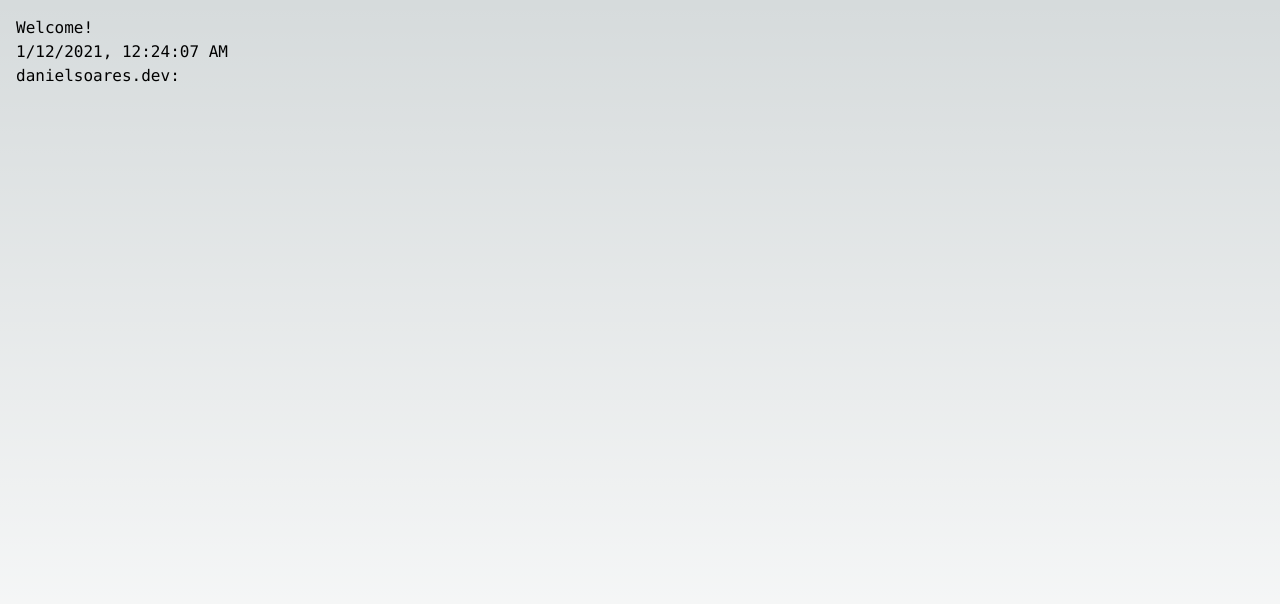
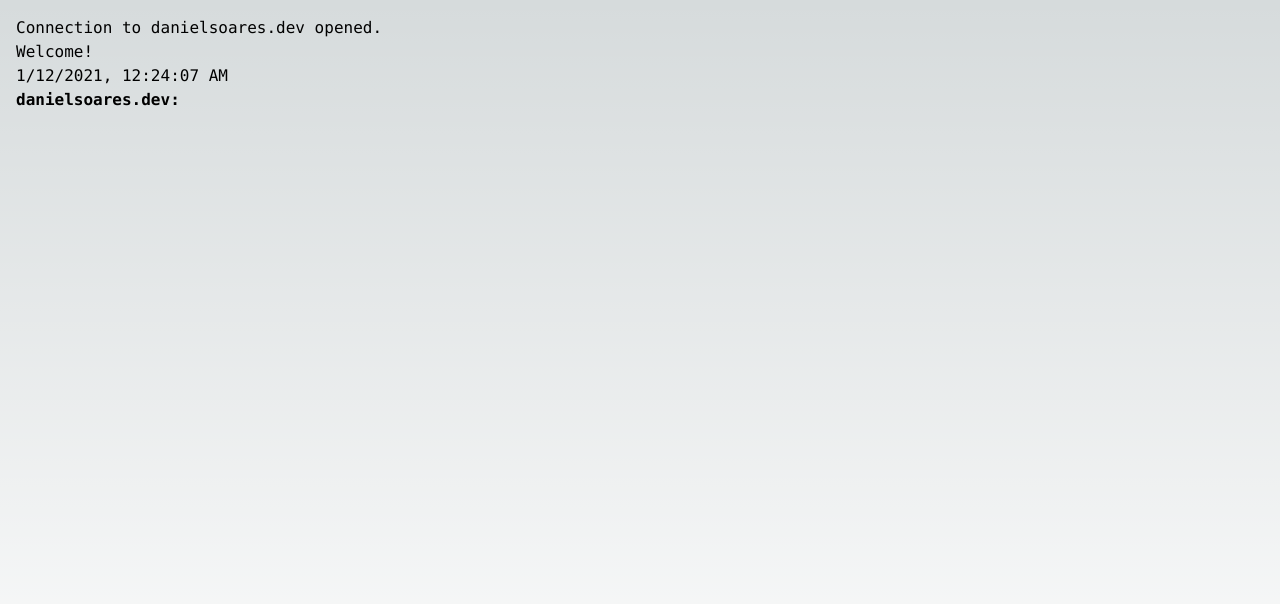
Before and after one commit to danielpfs/danielsoares, a Next.js app: page / in a window 1280 px wide. Shown: the top 604 px of the page. Built offline with nearby package versions, Linux system fonts and the light colour scheme.

Commit message:
feat: add keyboard, render, input and output to terminal

```diff
--- a/src/app/page.tsx
+++ b/src/app/page.tsx
@@ -1,84 +1,99 @@
 "use client";
 import Contact from "@/components/Contact";
-import Terminal from "@/libs/terminal/Terminal";
-import { Component, KeyboardEventHandler, lazy, useState } from "react";
+import createTerminal from "@/libs/terminal";
+import Output from "@/libs/terminal/output";
+import React, { useEffect, useState } from "react";
 
-const terminal = new Terminal("danielsoares.dev: ", [
+const terminal = createTerminal('<span class="mr-2 font-bold">danielsoares.dev:</span>', [
   {
     name: "help",
     exec: (terminal) => {
-      terminal.getRender()("list of available commands:");
-      terminal.getRender()(
+      terminal.render.output(Output.success("list of available commands:"));
+
+      return Output.success(
         terminal.commands
           .map((c) => (typeof c.name === "string" ? c.name : null))
           .join(" "),
       );
-      return true;
     },
   },
   {
     name: "contact",
     exec: async () => {
-      terminal.getRender()("loading...");
-      terminal.getRender()(
+      terminal.render.output(Output.success("loading..."));
+
+      return Output.success(
         <div className="font-sans my-2 flex justify-center">
           <Contact />
         </div>,
       );
-
-      return true;
     },
   },
 ]);
 
-const keyFn: KeyboardEventHandler<HTMLDivElement> = (e) => {
-  if (e.key !== "Enter") return;
-
-  e.preventDefault();
-
-  const input = e.target.innerText.trim();
-
-  e.target.innerHTML = "";
-
-  return terminal.input(input);
-};
-
 export default function TerminalView() {
-  let [outputs, setOutputs] = useState<(string | Element)[]>([
-    "Welcome!",
-    new Date().toLocaleDateString(undefined, {
+  const [outputs, setOutput] = useState<Output[]>([
+    Output.success('Connection to danielsoares.dev opened.'),
+    Output.success('Welcome!'),
+    Output.success(new Date().toLocaleDateString(undefined, {
       hour: "numeric",
       minute: "numeric",
-      second: "numeric",
-    }),
+      second: "numeric"
+    }))
   ]);
-  terminal.setRender((value) => {
-    outputs = [...outputs, value];
-    setOutputs(outputs);
+  terminal.render.setInputHandler((value: string, caret: number) => {
+    const el = document.querySelector("#input");
+    if (!el) return;
+
+    el.innerHTML =
+      value.slice(0, caret) +
+      '<span class="bg-zinc-500 absolute h-5 w-2.5 animate-caret-terminal -z-10"></span>' +
+      value.slice(caret);
+  });
+
+  terminal.render.setOutputHandler((value) => {
+    setOutput((outputs) => {
+      return [...outputs, value];
+    });
   });
 
   const restoreFocus = () => {
     document.querySelector("#input")?.focus();
   };
 
+  useEffect(() => {
+    restoreFocus()
+    terminal.input.setInput('')
+  })
+
   return (
     <main className="min-h-screen font-mono" onClick={restoreFocus}>
       <div className="container mx-auto p-4">
         {/* Outputs */}
         {outputs.map((o, i) => (
-          <div key={i} className="min-h-6 whitespace-pre-wrap">
-            {o}
+          <div key={`output-${i}`} className="min-h-6 whitespace-pre-wrap">
+            {/* biome-ignore lint/security/noDangerouslySetInnerHtml: <explanation> */}
+            {typeof o.data === "string" ? (<div dangerouslySetInnerHTML={{ __html: o.data }} />) : (
+              o.data as JSX.Element
+            )}
           </div>
         ))}
         {/* Input */}
         <div>
-          <span className="mr-2">{terminal.getPrefix().trim()}</span>
-          <span
-            id="input"
-            className="break-all outline-none"
-            contentEditable="true"
-            onKeyDown={keyFn}
-          ></span>
+          {/* biome-ignore lint/security/noDangerouslySetInnerHtml: <explanation> */}
+          <span dangerouslySetInnerHTML={{ __html: terminal.render.prefix }} />
+          <span className="relative">
+            <span
+              id="input"
+              className="break-all outline-none caret-transparent whitespace-break-spaces"
+              contentEditable="true"
+              onKeyDown={(event) =>
+                terminal.render.keyboardEventHandler(
+                  event as unknown as KeyboardEvent,
+                )
+              }
+            />
+          </span>
         </div>
         {/* Suggestions */}
         <div></div>
--- a/src/libs/terminal/Terminal.ts
+++ /dev/null
@@ -1,45 +0,0 @@
-type Command = {
-  name: string | ((value: string) => boolean);
-  exec: (output: Terminal, ...args: string[]) => boolean | Promise<boolean>;
-  helper?: (output: Terminal, ...args: string[]) => boolean | Promise<boolean>;
-};
-
-export default class Terminal {
-  private render?: (value: string) => void;
-
-  constructor(private prefix: string, public readonly commands: Command[]) {}
-
-  getPrefix() {
-    return this.prefix;
-  }
-
-  setRender(render: (value: string) => void) {
-    this.render = render;
-  }
-
-  getRender() {
-    if (!this.render) throw new Error("render not defined");
-
-    return this.render;
-  }
-
-  input(value: string) {
-    if (!this.render) throw new Error("render not defined");
-
-    this.render(this.prefix + value);
-
-    if (!value) return;
-
-    const [commandName, ...args] = value.split(" ");
-
-    const command = this.commands.find((c) =>
-      typeof c.name === "string" ? c.name === commandName : c.name(commandName),
-    );
-
-    if (!command) {
-      return this.render(`command not found: ${commandName}`);
-    }
-
-    command.exec(this, ...args);
-  }
-}
--- /dev/null
+++ b/src/libs/terminal/index.ts
@@ -0,0 +1,8 @@
+import Keyboard from "./keyboard";
+import Render from "./render";
+import Terminal from "./terminal";
+
+
+export default function createTerminal(prefix: string, commands: Terminal['commands']) {
+  return new Terminal(new Render(prefix), new Keyboard(), commands)
+}
--- /dev/null
+++ b/src/libs/terminal/input.ts
@@ -0,0 +1,41 @@
+export default class Input {
+  private caret = 0;
+  private input = "";
+  private callable?: (value: string, caret: number) => void;
+
+  inputHandler(callable: (value: string, caret: number) => void) {
+    this.callable = callable;
+  }
+
+  appendInput(value: string) {
+    if (value)
+      this.input =
+        this.input.slice(0, this.caret) + value + this.input.slice(this.caret);
+    else if (this.caret > 0)
+      this.input =
+        this.input.slice(0, this.caret - 1) + this.input.slice(this.caret);
+
+    this.setCaret(this.caret + (value ? 1 : -1));
+    if (this.callable) this.callable(this.input, this.caret);
+  }
+
+  setInput(value: string) {
+    this.input = value
+    this.caret = value.length
+    if (this.callable) this.callable(this.input, this.caret);
+  }
+
+  getInput() {
+    return this.input;
+  }
+
+  setCaret(caret: number) {
+    this.caret =
+      caret < 0 ? 0 : caret > this.input.length ? this.input.length : caret;
+    if (this.callable) this.callable(this.input, this.caret);
+  }
+
+  getCaret() {
+    return this.caret;
+  }
+}
--- /dev/null
+++ b/src/libs/terminal/keyboard.ts
@@ -0,0 +1,34 @@
+import Terminal from "./terminal";
+
+type Event = {
+  key: string;
+  altKey: boolean;
+  metaKey: boolean;
+  shiftKey: boolean;
+  controlKey: boolean;
+};
+
+type Callable = (event: Event, terminal: Terminal) => boolean | undefined;
+
+export enum Keys {
+  enter = "Enter",
+  up = "ArrowUp",
+  down = "ArrowDown",
+  left = "ArrowLeft",
+  right = "ArrowRight",
+  backspace = "Backspace",
+  tab = "Tab",
+  delete = "Delete",
+}
+
+export default class Keyboard {
+  private listeners: Callable[] = [];
+
+  input(event: Parameters<Callable>[0], terminal: Parameters<Callable>[1]) {
+    return this.listeners.some((l) => l(event, terminal));
+  }
+
+  listen(callable: Callable) {
+    this.listeners.unshift(callable);
+  }
+}
--- /dev/null
+++ b/src/libs/terminal/output.ts
@@ -0,0 +1,20 @@
+export default class Output {
+  constructor(public readonly data: unknown, public readonly status = 0) {}
+
+  get isError () {
+    return this.status !== 0
+  }
+
+  static success(data: unknown) {
+    return new Output(data)
+  }
+
+  static error(data: unknown, status: number) {
+    const out = new Output(data, status)
+
+    if (!out.isError)
+      throw new Error('Should be an error status')
+
+    return out
+  }
+}
--- /dev/null
+++ b/src/libs/terminal/render.ts
@@ -0,0 +1,49 @@
+import Input from "./input";
+import Output from "./output";
+import Terminal from "./terminal";
+
+export default class Render {
+  private terminal?: Terminal;
+  private outputHandler?: (output: Output) => void
+
+  constructor(public readonly prefix: string) {}
+
+  setTerminal(terminal: Terminal) {
+    this.terminal = terminal;
+  }
+
+  getTerminal() {
+    if (!this.terminal) throw new Error("terminal is not setted");
+    return this.terminal;
+  }
+
+  setInputHandler(...args: Parameters<Input['inputHandler']>) {
+    this.terminal?.input.inputHandler(...args)
+  }
+
+  setOutputHandler(outputHandler: Render['outputHandler']) {
+    this.outputHandler = outputHandler
+  }
+
+  output(value: Output) {
+    if (!this.outputHandler) throw new Error('terminal outputs not handled')
+
+    this.outputHandler(value)
+  }
+
+  keyboardEventHandler(event: HTMLElementEventMap["keydown"]) {
+    if (!event.ctrlKey && !event.altKey || event.key === 'v' && event.ctrlKey)
+      event.preventDefault();
+
+    this.getTerminal().keyboard.input(
+      {
+        key: event.key,
+        altKey: event.altKey,
+        metaKey: event.metaKey,
+        shiftKey: event.shiftKey,
+        controlKey: event.ctrlKey,
+      },
+      this.getTerminal(),
+    );
+  }
+}
--- /dev/null
+++ b/src/libs/terminal/terminal.ts
@@ -0,0 +1,68 @@
+import Input from "./input";
+import Keyboard, { Keys } from "./keyboard";
+import Output from "./output";
+import Render from "./render";
+
+type Command = {
+  name: string | ((value: string) => boolean);
+  exec: (output: Terminal, ...args: string[]) => Output | Promise<Output>;
+  helper?: (output: Terminal, ...args: string[]) => Output | Promise<Output>;
+};
+
+export default class Terminal {
+  public readonly input = new Input()
+
+  constructor(public readonly render: Render, public readonly keyboard: Keyboard, public readonly commands: Command[]) {
+    this.render.setTerminal(this)
+
+    this.keyboard.listen(event => {
+      switch (event.key) {
+        case Keys.backspace:
+          this.input.appendInput('')
+          return true;
+        case Keys.delete:
+          if (this.input.getCaret() >= this.input.getInput().length) return false
+
+          this.input.setCaret(this.input.getCaret() + 1)
+          this.input.appendInput('')
+
+          return true;
+
+        case Keys.left:
+          this.input.setCaret(this.input.getCaret() - 1)
+          return true;
+        case Keys.right:
+          this.input.setCaret(this.input.getCaret() + 1)
+          return true;
+
+        case Keys.enter:
+          this.execute()
+          return true;
+      }
+
+      if (event.key.length > 1 || event.altKey || event.controlKey) return
+
+      this.input.appendInput(event.key)
+
+      return true
+    })
+  }
+
+  async execute() {
+    this.render.output(Output.success(this.render.prefix + this.input.getInput()))
+
+    const [commandName, ...args] = this.input.getInput().split(' ')
+
+    this.input.setInput('');
+
+    const command = this.commands.find((c) =>
+      typeof c.name === "string" ? c.name === commandName : c.name(commandName),
+    );
+
+    if (!command) {
+      return this.render.output(Output.error(`command not found: ${commandName}`, 127));
+    }
+
+    this.render.output(await command.exec(this, ...args));
+  }
+}
--- a/tailwind.config.ts
+++ b/tailwind.config.ts
@@ -1,20 +1,29 @@
-import type { Config } from 'tailwindcss'
+import type { Config } from "tailwindcss";
 
 const config: Config = {
   content: [
-    './src/pages/**/*.{js,ts,jsx,tsx,mdx}',
-    './src/components/**/*.{js,ts,jsx,tsx,mdx}',
-    './src/app/**/*.{js,ts,jsx,tsx,mdx}',
+    "./src/pages/**/*.{js,ts,jsx,tsx,mdx}",
+    "./src/components/**/*.{js,ts,jsx,tsx,mdx}",
+    "./src/app/**/*.{js,ts,jsx,tsx,mdx}",
   ],
   theme: {
     extend: {
       backgroundImage: {
-        'gradient-radial': 'radial-gradient(var(--tw-gradient-stops))',
-        'gradient-conic':
-          'conic-gradient(from 180deg at 50% 50%, var(--tw-gradient-stops))',
+        "gradient-radial": "radial-gradient(var(--tw-gradient-stops))",
+        "gradient-conic":
+          "conic-gradient(from 180deg at 50% 50%, var(--tw-gradient-stops))",
+      },
+      keyframes: {
+        terminal: {
+          "0%, 100%": { opacity: "1" },
+          "50%": { opacity: "0" },
+        },
+      },
+      animation: {
+        "caret-terminal": "terminal 1.2s step-end infinite",
       },
     },
   },
   plugins: [],
-}
-export default config
+};
+export default config;
```
